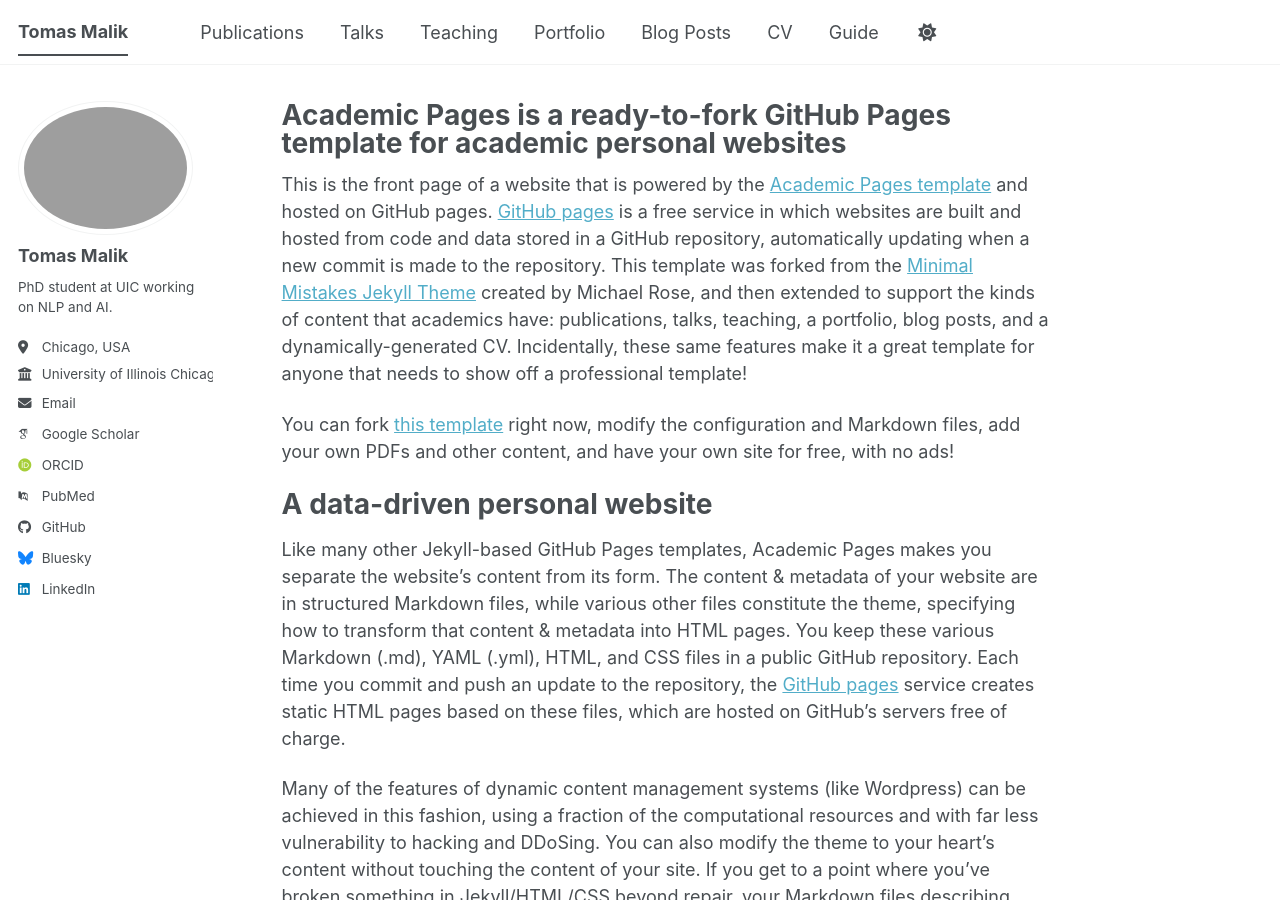
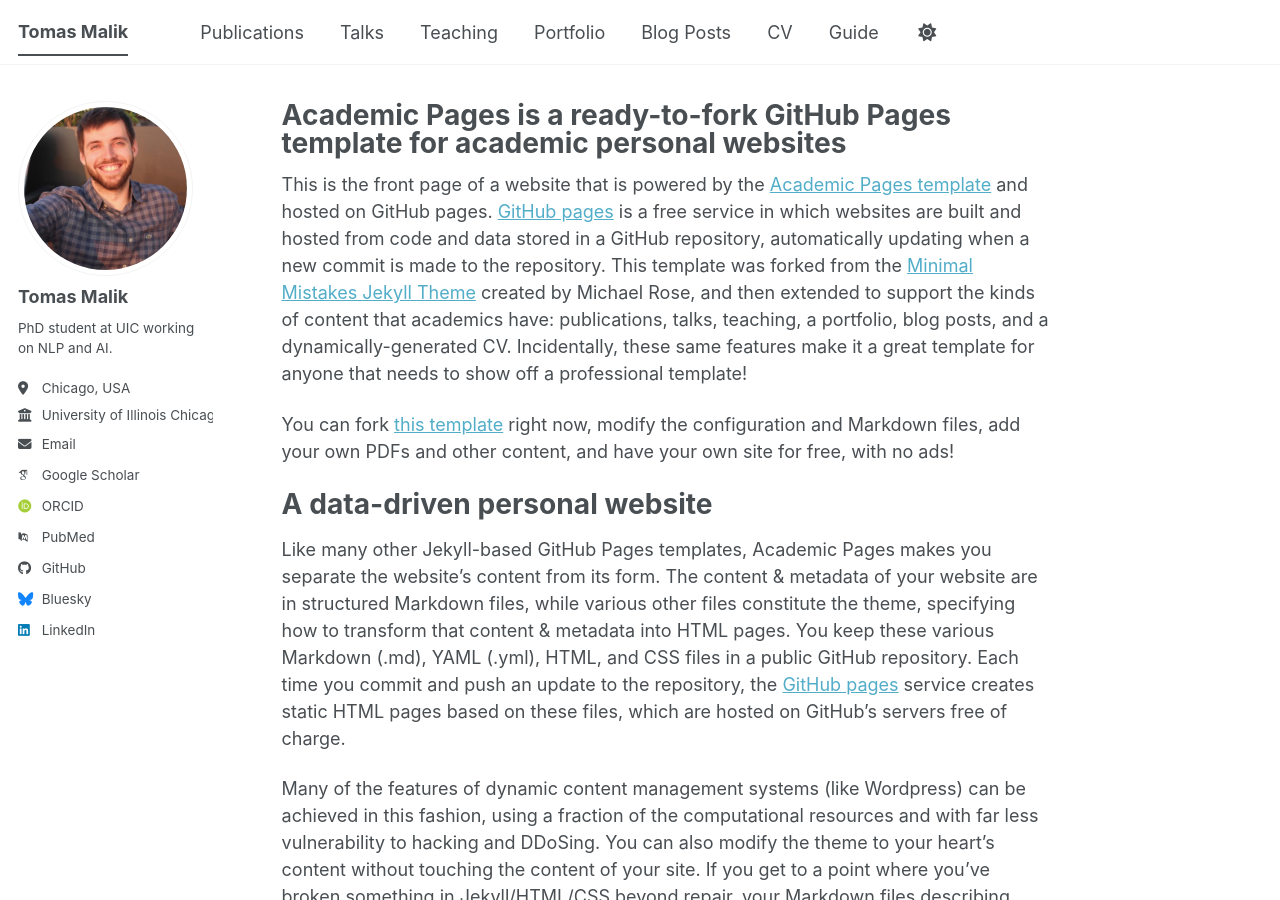
Before and after one commit to Tomas-Malik/tomas-malik.github.io, a Jekyll site: the page built from _pages/about.md, in a window 1280 px wide and 900 px high. Built offline with Jekyll 4.4.1, drawn with Linux system fonts in a browser that asks for light colours; some web fonts are replaced; a script bundle is joined from its source files by our own code; library files that are not in the unit come from our copies.

Commit message:
Update _config.yml

```diff
--- a/_config.yml
+++ b/_config.yml
@@ -23,7 +23,7 @@
 #               Additional customization can be done by editing /_includes/author-profile.html
 author:
   # Biographic information
-  avatar           : "avatar.jfif"
+  avatar           : "avatar.jpg"
   name             : "Tomas Malik"
   pronouns         : # example: "she/her"
   bio              : "PhD student at UIC working on NLP and AI."
```
